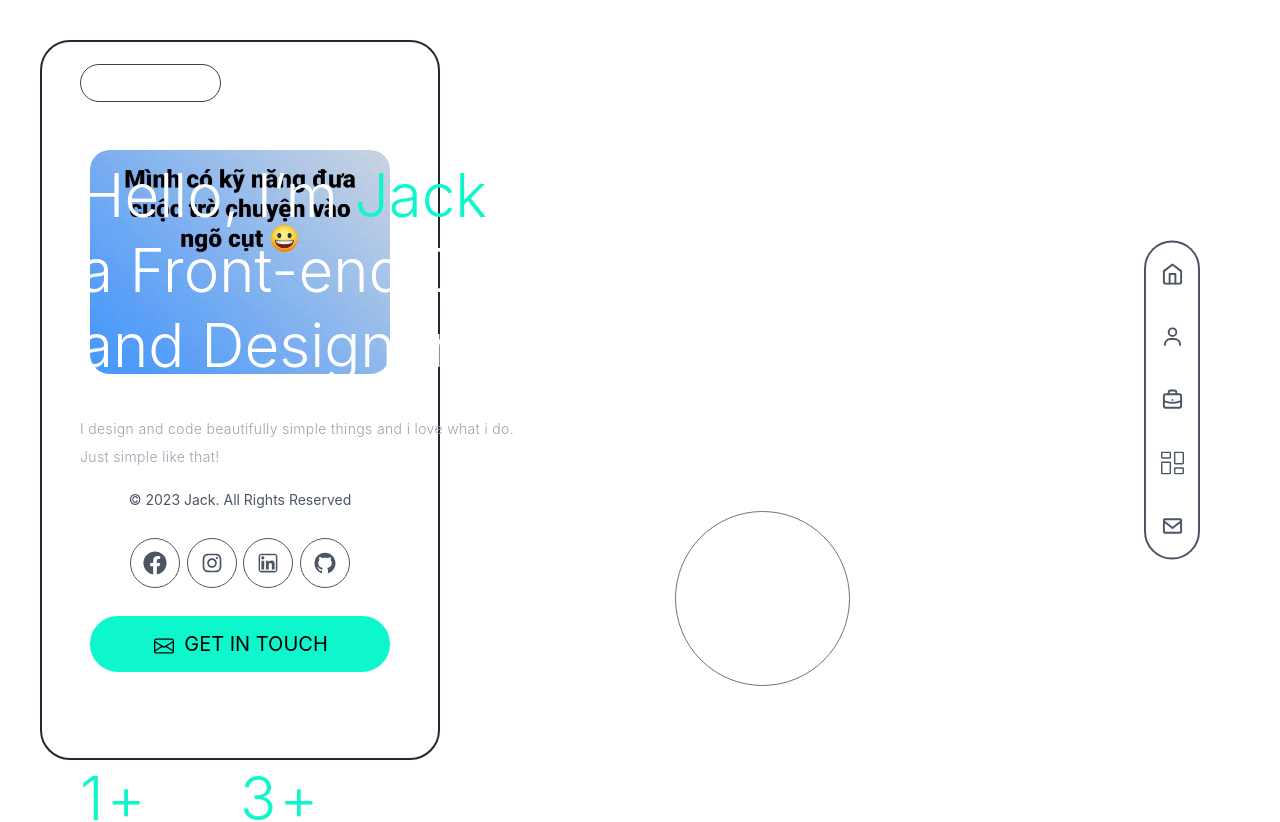
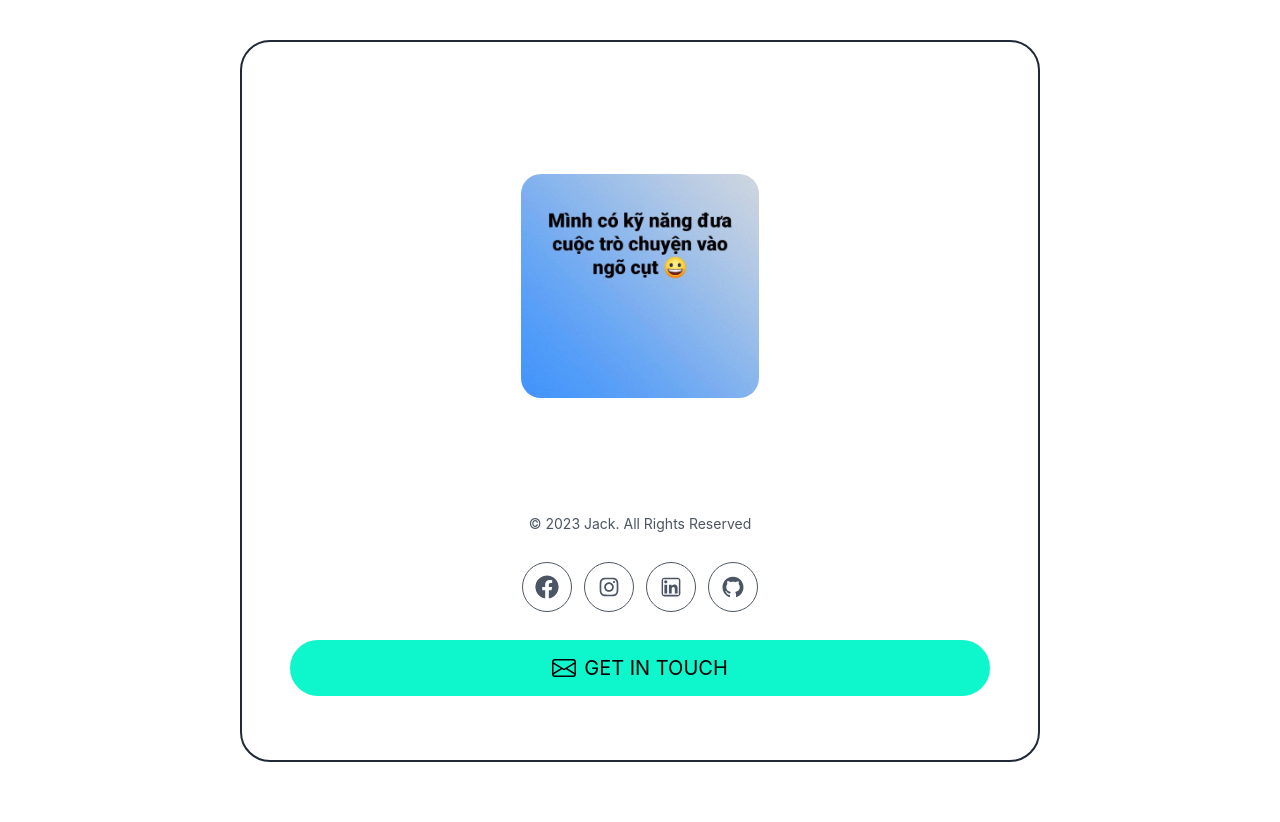
Before and after one commit to PhatJack/portfolio, a React (Create React App) app: page / in a window 1280 px wide. Shown: the top 822 px of the page. Built offline with nearby package versions, Linux system fonts and the light colour scheme.

Commit message:
add temporary responsive

```diff
--- a/src/App.js
+++ b/src/App.js
@@ -3,7 +3,7 @@
 import ParticleBackground from "./bgParticle/ParticleBackground";
 import SideBar from "./layouts/SideBar";
 import HomePage from "./Page/HomePage";
-import { BrowserRouter, Route, Routes } from "react-router-dom";
+// import { BrowserRouter, Route, Routes } from "react-router-dom";
 import AboutPage from "./Page/AboutPage";
 import EducationPage from "./Page/EducationPage";
 import ContactPage from "./Page/ContactPage";
--- a/src/Page/AboutPage.js
+++ b/src/Page/AboutPage.js
@@ -4,7 +4,7 @@
 import { BiUser } from "react-icons/bi";
 function AboutPage() {
 	return (
-		<div className="pb-[275px]" id="about">
+		<div id="about">
 			<Container>
 				<CustomSubTitle>
 					<CustomSubTitle.Head>
--- a/src/Page/EducationPage.js
+++ b/src/Page/EducationPage.js
@@ -7,7 +7,7 @@
 function EducationPage() {
 	return (
 		<Container>
-			<div className="" id="education">
+			<div className="my-[90px]" id="education">
 				<CustomSubTitle>
 					<CustomSubTitle.Head>
 						<HiOutlineBriefcase />
--- a/src/components/button/CustomButton.js
+++ b/src/components/button/CustomButton.js
@@ -1,4 +1,4 @@
-import React, { Children } from "react";
+import React from "react";
 import { Link } from "react-router-dom";
 
 function CustomButton({ children, ...attributes }) {
--- a/src/components/container/Container.js
+++ b/src/components/container/Container.js
@@ -2,9 +2,9 @@
 
 function Container({ children}) {
 	return (
-		<div className="py-16">
-			<div className='text-white relative ml-auto max-w-[1200px] w-full'>
-				<div className="hero-container max-w-[770px] w-full overflow-hidden">
+		<div className="py-[90px]">
+			<div className='text-white relative m-auto 2xl:max-w-[1130px] w-full px-[15px] max-w-[770px]'>
+				<div className="hero-container max-w-[770px] w-full overflow-hidden 2xl:ml-auto">
 					{children}
 				</div>
 			</div>
--- a/src/components/project/Project.js
+++ b/src/components/project/Project.js
@@ -15,7 +15,7 @@
 						</li>
 					</ul>
 				</div>
-				<h2 className='underline-text relative text-4xl cursor-pointer pb-2 tracking-wider w-fit'>{props.name}</h2>
+				<h2 className='underline-text relative text-3xl cursor-pointer pb-2 tracking-wider w-fit'>{props.name}</h2>
 			</div>
 		</div>
 	)
--- a/src/index.css
+++ b/src/index.css
@@ -39,6 +39,6 @@
 	}
 
 	.underline-text {
-		@apply before:content-[''] before:absolute before:bg-white before:w-0 before:h-[1px] before:bottom-0 before:group-hover/project:w-full before:transition-all
+		@apply before:content-[''] before:absolute before:bg-white before:w-0 before:h-[1px] before:bottom-0 before:group-hover/project:w-full before:transition-all before:duration-500
 	}
 }
--- a/src/layouts/Navbar.js
+++ b/src/layouts/Navbar.js
@@ -1,11 +1,9 @@
-import React, { useState } from "react";
-import { Link } from "react-router-dom";
+import React from "react";
 import List from "../components/menu/List";
 
 function Navbar() {
-	const [curPage, setCurPage] = useState(false);
 	return (
-		<div className="hidden md:block w-14 h-fit border-gray-600 border-2 rounded-full fixed right-20 top-1/2 -translate-y-1/2">
+		<div className="hidden 2xl:block w-14 h-fit border-gray-600 border-2 rounded-full fixed right-20 top-1/2 -translate-y-1/2">
 			<div className="w-full h-full">
 				<List />
 			</div>
--- a/src/layouts/SideBar.js
+++ b/src/layouts/SideBar.js
@@ -9,9 +9,9 @@
 function SideBar() {
 	return (
 		<div className="box-border w-full h-full">
-			<div className="fixed top-1/2 left-10 -translate-y-1/2">
-				<div className="w-[25em] h-[45em] border-2 border-gray-800 rounded-[30px]">
-					<div className="wrapper px-12 py-10 flex flex-col items-stretch gap-7">
+			<div className="2xl:fixed 2xl:top-1/2 2xl:left-10 2xl:-translate-y-1/2 relative top-0 left-0 2xl:w-fit w-full m-auto max-w-[800px] 2xl:mt-0 mt-10">
+				<div className="w-full border-2 border-gray-800 rounded-[30px]">
+					<div className="wrapper px-12 py-16 flex flex-col items-stretch gap-7">
 						<section className="top-content flex justify-between items-center">
 							<div className="name-text relative">
 								<h1 className="text-4xl text-white tracking-wide font-semibold">Jack</h1>
@@ -37,7 +37,7 @@
 								</p>
 							</div>
 						</section>
-						<div className="main-img h-56">
+						<div className="main-img h-56 2xl:m-0 m-auto">
 							<img
 								src={Img}
 								alt=""
@@ -52,8 +52,8 @@
 								© 2023 Jack. All Rights Reserved
 							</p>
 						</div>
-						<div className="social-media-contact px-10">
-							<ul className="flex justify-between items-center">
+						<div className="social-media-contact px-9">
+							<ul className="flex 2xl:justify-between items-center justify-center gap-3	">
 								<li>
 									<Link to="https://www.facebook.com/jack.willam2003" target="_blank">
 										<FaFacebook
@@ -91,7 +91,7 @@
 						<CustomButton
 							className="bg-primary py-3 flex justify-center items-center gap-2 hover:bg-transparent hover:text-primary border-2 border-primary transition-all text-center rounded-full text-xl"
 						>
-							<BsEnvelope className="pt-1 w-6 h-6" />
+							<BsEnvelope className="w-6 h-6" />
 							GET IN TOUCH
 						</CustomButton>
 					</div>
--- a/tailwind.config.js
+++ b/tailwind.config.js
@@ -2,6 +2,14 @@
 module.exports = {
 	content: ["./src/**/*.{js,jsx,ts,tsx}"],
 	theme: {
+		screens: {
+			mobile: '470px',
+			sm: '576px',
+			md: '768px',
+			lg: '992px',
+			xl: '1200px',
+			'2xl': '1440px',
+		},
 		extend: {
 			colors: {
 				primary: "#0EF6CC",
```
Also changed, not shown: particles.json (indentation only). Lines whose indentation alone changed are shown as unchanged.
